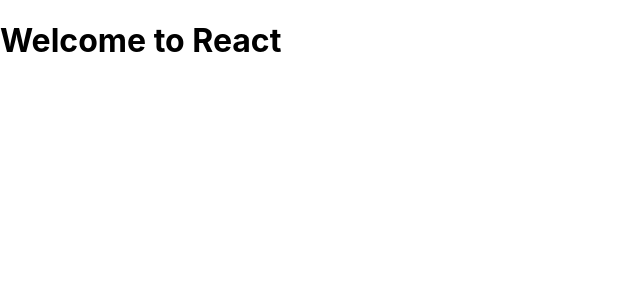
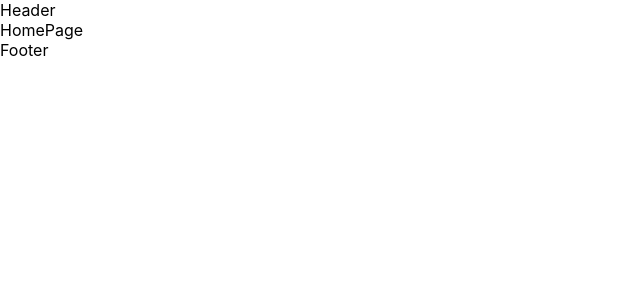
Before and after one commit to ShadabKhan7253/project_tracker, a React (Create React App) app: page / in a window 1280 px wide. Shown: the top 300 px of the page, without its empty margins (0-640 px from the left). Built offline with nearby package versions, Linux system fonts and the light colour scheme.

Commit message:
routes created

```diff
--- a/src/App.js
+++ b/src/App.js
@@ -1,7 +1,12 @@
+import { Footer, Header } from './components';
+import { AppRoutes } from './routes/AppRoutes';
+
 function App() {
   return (
     <>
-      <h1>Welcome to React</h1>
+      <Header />
+      <AppRoutes />
+      <Footer />
     </>
   );
 }
--- a/src/index.js
+++ b/src/index.js
@@ -2,6 +2,11 @@
 import ReactDOM from 'react-dom/client';
 import './index.css';
 import App from './App';
+import { BrowserRouter as Router } from 'react-router-dom';
 
 const root = ReactDOM.createRoot(document.getElementById('root'));
-root.render(<App />);
+root.render(
+  <Router>
+    <App />
+  </Router>
+);
--- a/src/pages/index.js
+++ b/src/pages/index.js
@@ -1,2 +1,2 @@
-export { Home } from './HomePage';
+export { HomePage } from './HomePage';
 export { ProjectDetailsPage } from './ProjectDetailsPage';
--- a/src/routes/AppRoutes.js
+++ b/src/routes/AppRoutes.js
@@ -1,5 +1,12 @@
 import React from 'react';
+import { Route, Routes } from 'react-router-dom';
+import { HomePage, ProjectDetailsPage } from '../pages';
 
 export const AppRoutes = () => {
-  return <div>AppRoutes</div>;
+  return (
+    <Routes>
+      <Route path="/" element={<HomePage />} />
+      <Route path="/projectDetails" element={<ProjectDetailsPage />} />
+    </Routes>
+  );
 };
```
